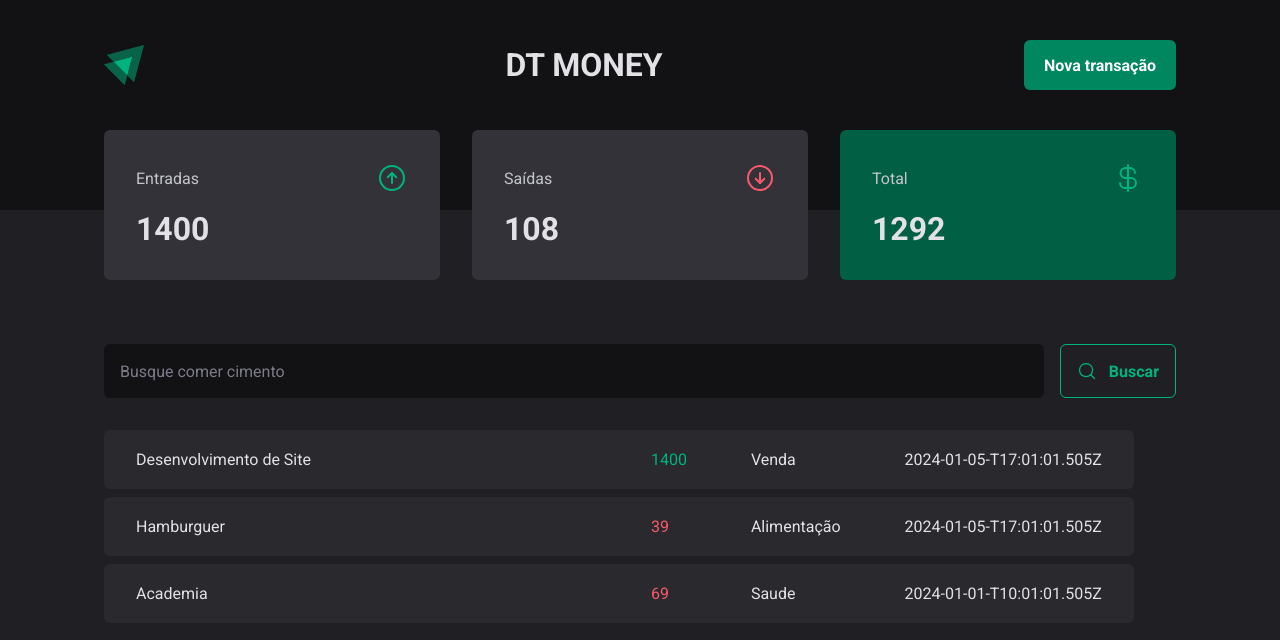
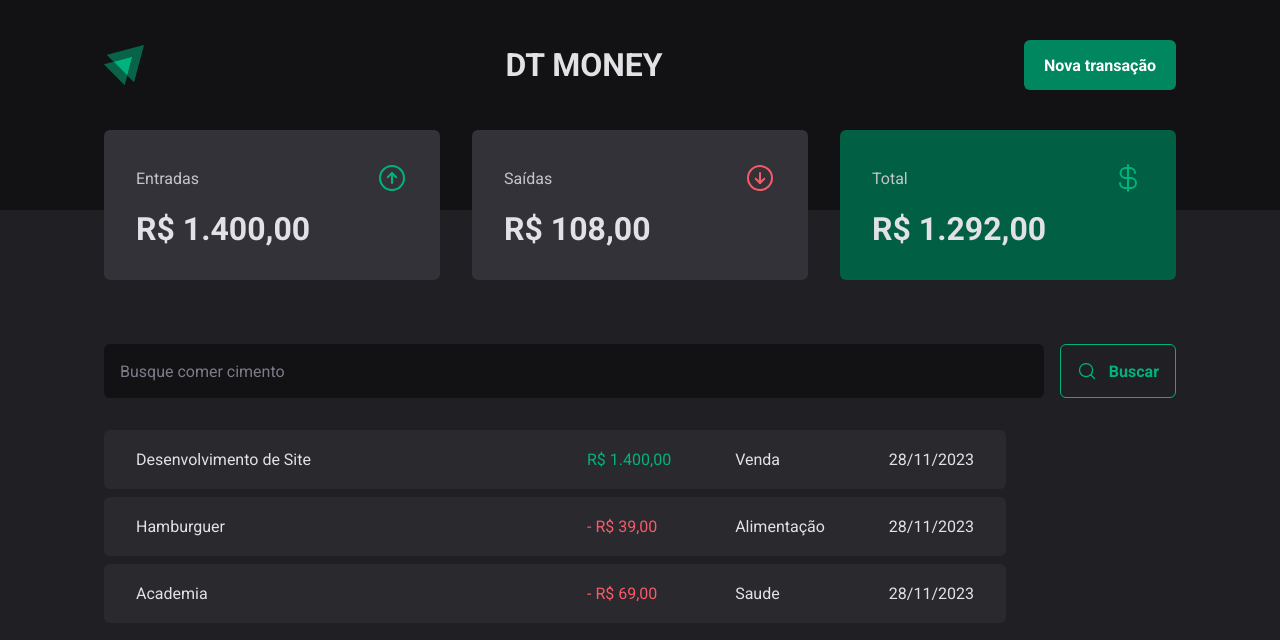
Before and after one commit to BrenoNovais/cash-control, a React (Vite) app: page / in a window 1280 px wide. Shown: the top 640 px of the page. Built offline with nearby package versions, Linux system fonts and the light colour scheme; data requests are answered from the project's data file.

Commit message:
formatando valores

```diff
--- a/server.json
+++ b/server.json
@@ -6,7 +6,7 @@
             "type": "income",
             "category": "Venda",
             "price": 1400,
-            "createdAt": "2024-01-05-T17:01:01.505Z"
+            "createdAt": "2023-11-28T13:35:13.444Z"
         },
         {
             "id": 2,
@@ -14,7 +14,7 @@
             "type": "outcome",
             "category": "Alimentação",
             "price": 39,
-            "createdAt": "2024-01-05-T17:01:01.505Z"
+            "createdAt": "2023-11-28T13:35:13.444Z"
         },
         {
             "id": 3,
@@ -22,7 +22,7 @@
             "type": "outcome",
             "category": "Saude",
             "price": 69,
-            "createdAt": "2024-01-01-T10:01:01.505Z"
+            "createdAt": "2023-11-28T13:35:13.444Z"
         }
     ]
 }
--- a/src/components/summary/index.tsx
+++ b/src/components/summary/index.tsx
@@ -2,6 +2,7 @@
 import { useContext } from "react";
 import { TransactionsContext } from "../../contexts/TransactionsContext";
 import { SummaryCard, SummaryContainer } from "./styles";
+import { priceFormatter } from "../../utils/formatter";
 
 export function Summary() {
 
@@ -35,7 +36,7 @@
                     <ArrowCircleUp size={32} color="#00b37e" />
                 </header>
 
-                <strong>{summary.income}</strong>
+                <strong>{priceFormatter.format(summary.income)}</strong>
             </SummaryCard>
             <SummaryCard>
                 <header>
@@ -43,7 +44,7 @@
                     <ArrowCircleDown size={32} color="#f75a68" />
                 </header>
 
-                <strong>{summary.outcome}</strong>
+                <strong>{priceFormatter.format(summary.outcome)}</strong>
             </SummaryCard>
             <SummaryCard variant="green">
                 <header>
@@ -51,7 +52,7 @@
                     <CurrencyDollar size={32} color="#00b37e" />
                 </header>
 
-                <strong>{summary.total}</strong>
+                <strong>{priceFormatter.format(summary.total)}</strong>
             </SummaryCard>
         </SummaryContainer>
     )
--- a/src/pages/transactions/index.tsx
+++ b/src/pages/transactions/index.tsx
@@ -4,6 +4,7 @@
 import { Summary } from "../../components/summary";
 import { PriceHighLight, TansactionsTable, TransactionsContainer } from "./styles";
 import { TransactionsContext } from "../../contexts/TransactionsContext";
+import { dateFormatter, priceFormatter } from "../../utils/formatter";
 
 export function Transcactions() {
 
@@ -24,11 +25,12 @@
                                     <td width="50%">{transaction.description}</td>
                                     <td>
                                         <PriceHighLight variant={transaction.type}>
-                                            {transaction.price}
+                                            {transaction.type === 'outcome' && '- '}
+                                            {priceFormatter.format(transaction.price)}
                                         </PriceHighLight>
                                     </td>
                                     <td>{transaction.category}</td>
-                                    <td>{transaction.createdAt}</td>
+                                    <td>{dateFormatter.format(new Date(transaction.createdAt))}</td>
                                 </tr>
                             )
                         })}
--- /dev/null
+++ b/src/utils/formatter.ts
@@ -0,0 +1,6 @@
+export const dateFormatter = new Intl.DateTimeFormat('pt-BR')
+
+export const priceFormatter = new Intl.NumberFormat('pt-BR', {
+    style: 'currency',
+    currency: 'BRL'
+})
```
